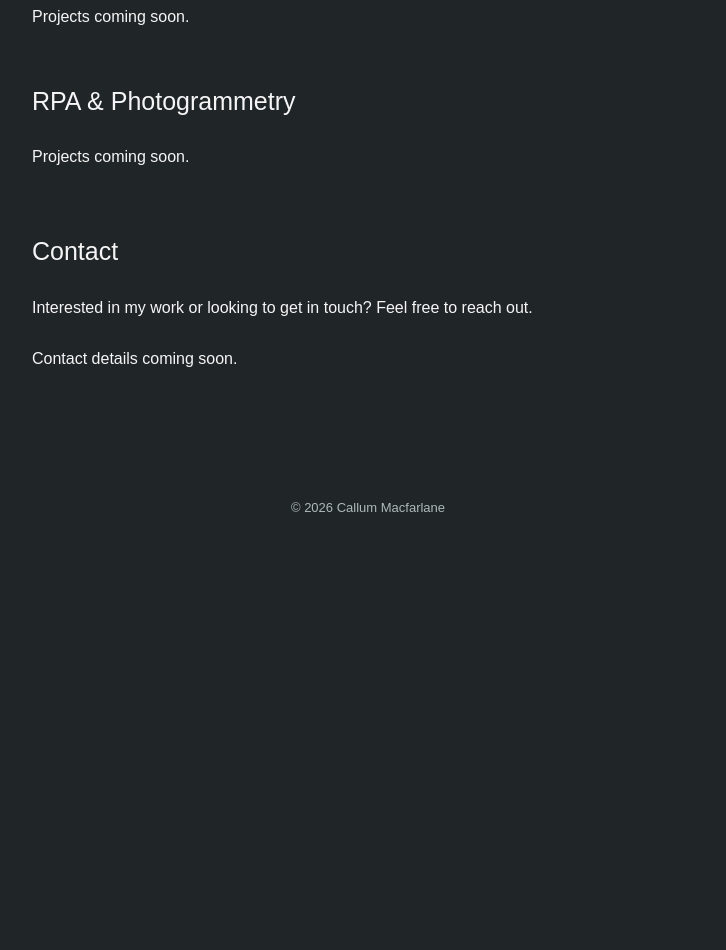
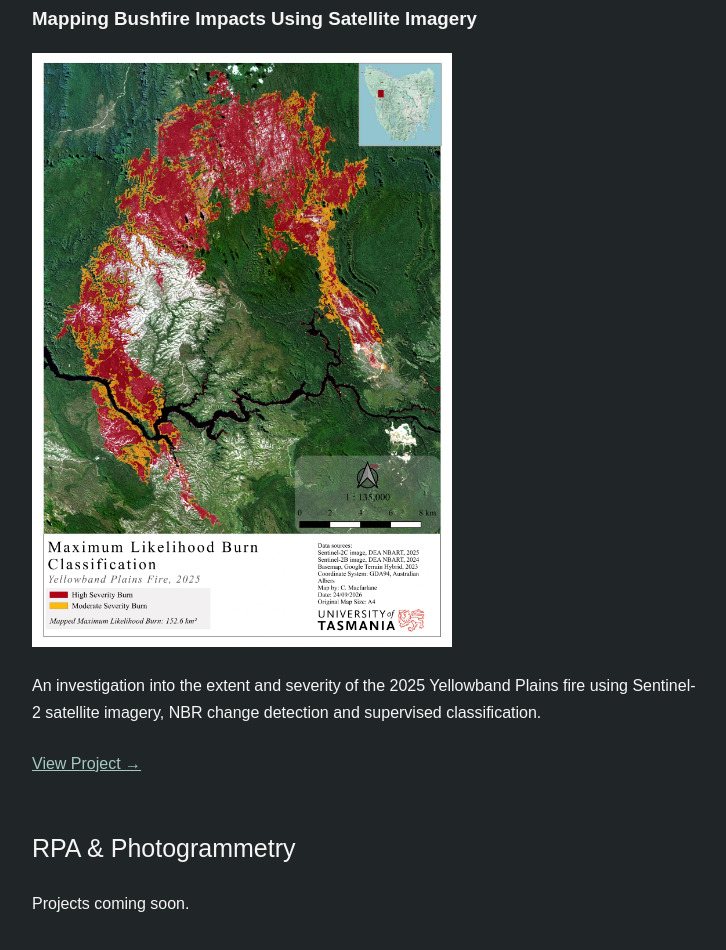
Before and after one commit to calmacfarlane/callummacfarlane, a plain HTML site: page index.html in a window 1280 px wide. Shown: the part 640-1590 px from the top of the page, without its empty margins (272-998 px from the left). Before the commit the page ends 1199 px from the top, so only its background shows below. Drawn offline with Linux system fonts and the light colour scheme.

Commit message:
Update index.html

```diff
--- a/index.html
+++ b/index.html
@@ -152,8 +152,31 @@
       <h2>GIS & Spatial Analysis</h2>
       <p>Projects coming soon.</p>
 
-      <h2>Remote Sensing</h2>
-      <p>Projects coming soon.</p>
+<h2>Remote Sensing</h2>
+
+<h3>Mapping Bushfire Impacts Using Satellite Imagery</h3>
+
+<a href="yellowband-plains.html">
+  <img
+    src="yellowband-classification.webp"
+    alt="Yellowband Plains fire classification map"
+    style="width: 100%; max-width: 420px; height: auto;"
+    loading="lazy"
+  >
+</a>
+
+<p>
+  An investigation into the extent and severity of the
+  2025 Yellowband Plains fire using Sentinel-2 satellite
+  imagery, NBR change detection and supervised
+  classification.
+</p>
+
+<p>
+  <a href="yellowband-plains.html">
+    View Project →
+  </a>
+</p>
 
       <h2>RPA & Photogrammetry</h2>
       <p>Projects coming soon.</p>
```
